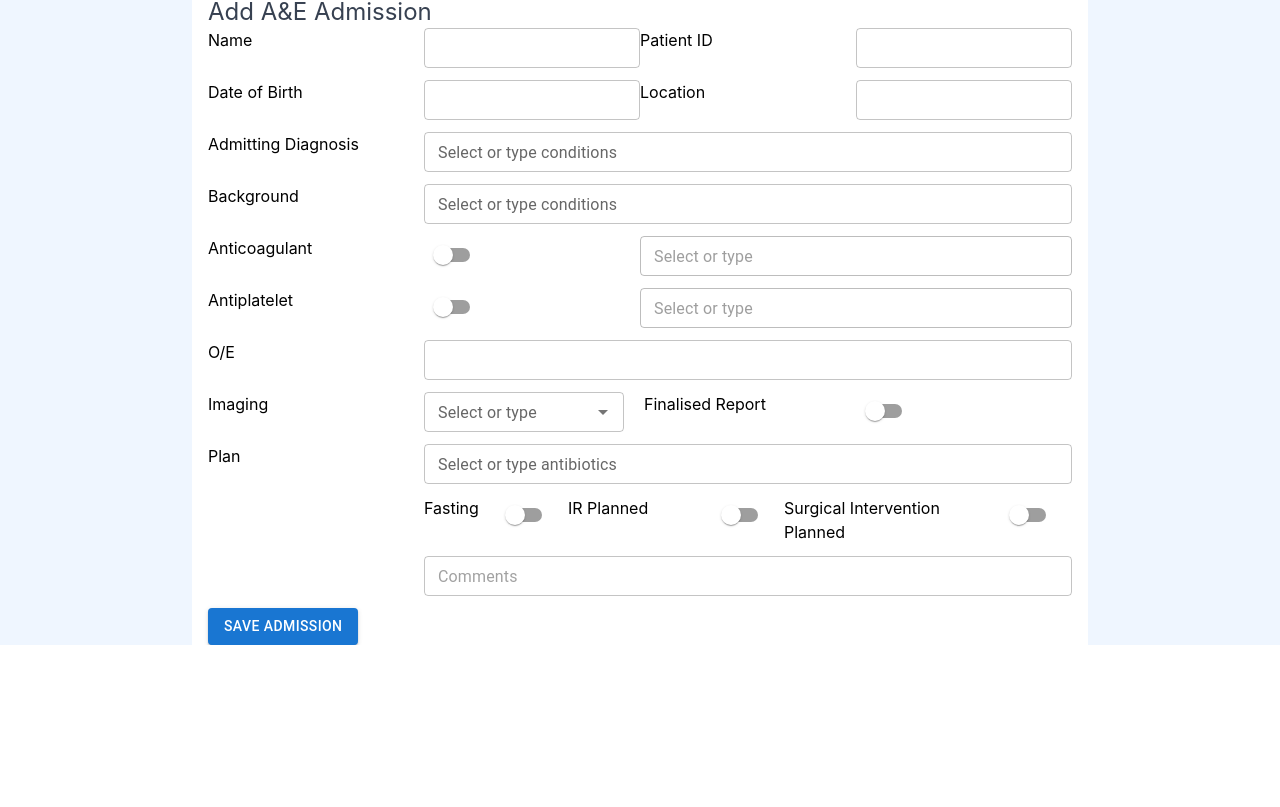
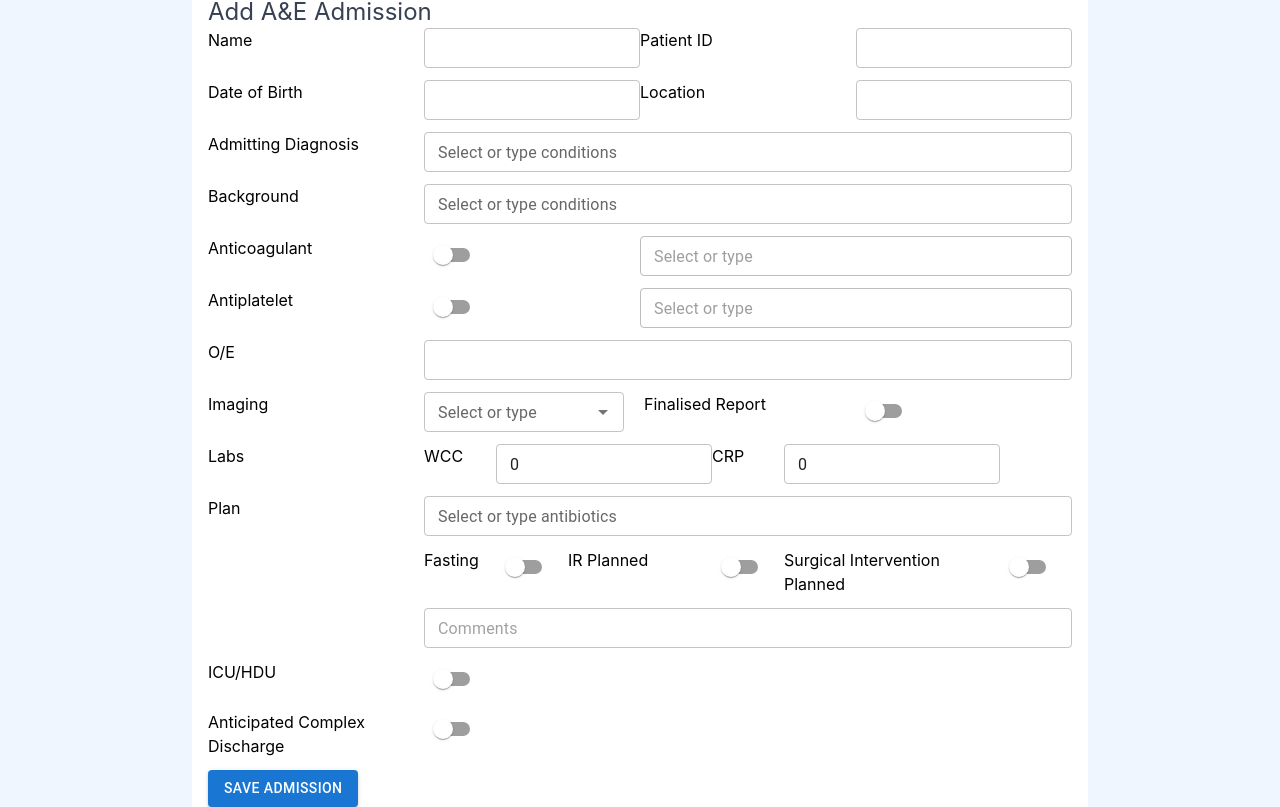
Before and after one commit to iain-b/signout-app-mock, a React (Create React App) app: page / in a window 1280 px wide. Shown: the part 400-1207 px from the top of the page. Before the commit the page ends 1045 px from the top, so only its background shows below. Built offline with nearby package versions, Linux system fonts and the light colour scheme.

Commit message:
Finish AplusE input form

```diff
--- a/src/AEAdmissionForm.tsx
+++ b/src/AEAdmissionForm.tsx
@@ -20,7 +20,7 @@ type Inputs = {
   plan: {
     antibiotics: string[];
     fasting: boolean;
-    isIRPlanned: true;
+    isIRPlanned: boolean;
     isSurgicalInterventionPlanned: boolean;
     comments: string;
     isHduOrIcuAdmission: boolean;
@@ -37,6 +37,23 @@ export const AEAdmissionForm = () => {
       location: "",
       dateOfBirth: "",
       background: [],
+      imaging: "",
+      isImagingFinalised: false,
+      oe: "",
+      hasAnticoagulant: false,
+      hasAntiplatelet: false,
+      anticoagulantUsed: "",
+      antiplateletUsed: "",
+      anticipatedComplexDischarge: false,
+      plan: {
+        antibiotics: [],
+        isIRPlanned: false,
+        comments: "",
+        fasting: false,
+        isHduOrIcuAdmission: false,
+        isSurgicalInterventionPlanned: false,
+      },
+      labs: { wcc: 0, crp: 0 },
     },
   });
   const [hasAnticoagulant, hasAntiplatelet] = useWatch({
@@ -272,6 +289,37 @@ export const AEAdmissionForm = () => {
         <div className="col-span-3">
           <Switch {...register("isImagingFinalised")} />
         </div>
+        <div className="col-span-3">
+          <label>Labs</label>
+        </div>
+        <div className="col-span-1">
+          <label>WCC</label>
+        </div>
+        <div className="col-span-3">
+          <TextField
+            id="lab-wcc"
+            size="small"
+            variant="outlined"
+            placeholder="WCC"
+            inputProps={{ step: "0.01" }}
+            type="number"
+            {...register("labs.wcc")}
+          />
+        </div>
+        <div className="col-span-1">
+          <label>CRP</label>
+        </div>
+        <div className="col-span-3">
+          <TextField
+            id="lab-wcc"
+            size="small"
+            variant="outlined"
+            placeholder="CRP"
+            type="number"
+            inputProps={{ step: "0.1" }}
+            {...register("labs.crp")}
+          />
+        </div>
         <div className="col-span-3 row-span-3">
           <label htmlFor="location">Plan</label>
         </div>
@@ -326,6 +374,18 @@ export const AEAdmissionForm = () => {
             {...register("plan.comments")}
           />
         </div>
+        <div className="col-span-3">
+          <label htmlFor="location">ICU/HDU</label>
+        </div>
+        <div className="col-span-9">
+          <Switch {...register("plan.isHduOrIcuAdmission")} />
+        </div>
+        <div className="col-span-3">
+          <label htmlFor="location">Anticipated Complex Discharge</label>
+        </div>
+        <div className="col-span-9">
+          <Switch {...register("anticipatedComplexDischarge")} />
+        </div>
         <div className="col-span-12">
           <Button type="submit" variant="contained" color="primary">
             Save Admission
```
